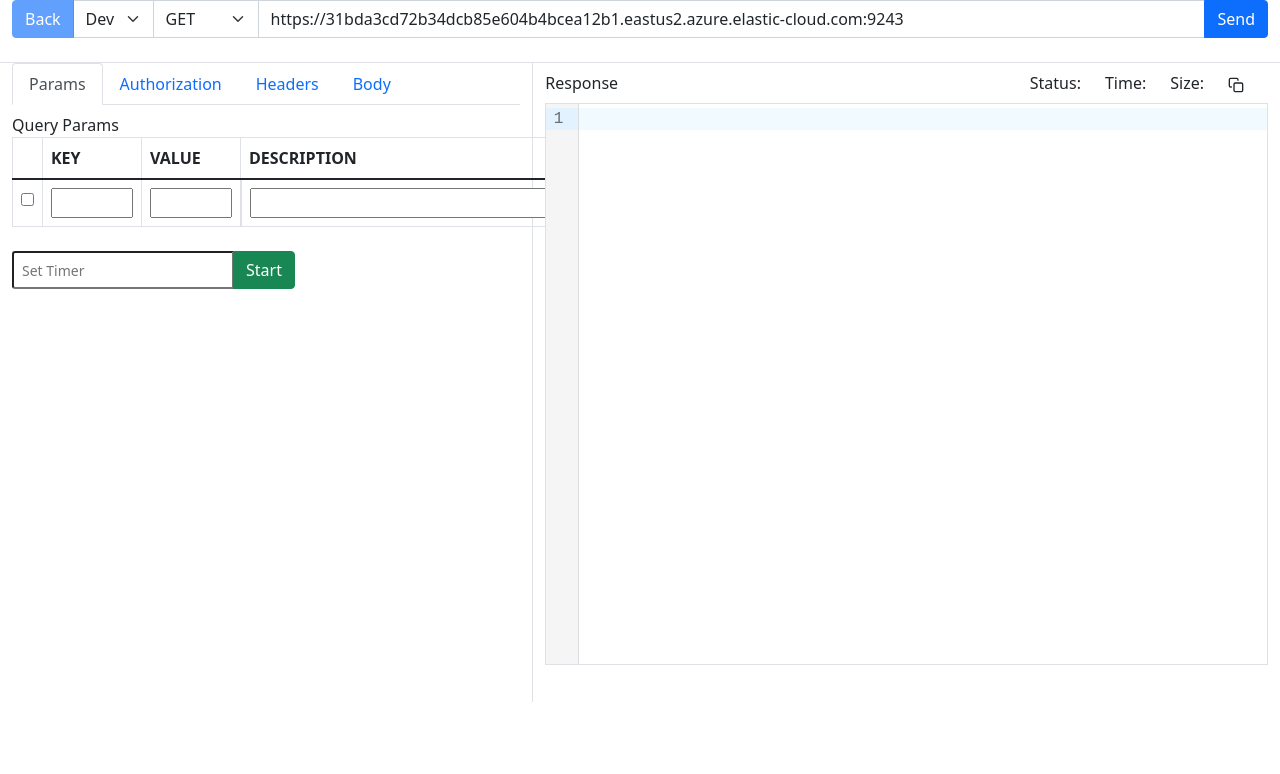
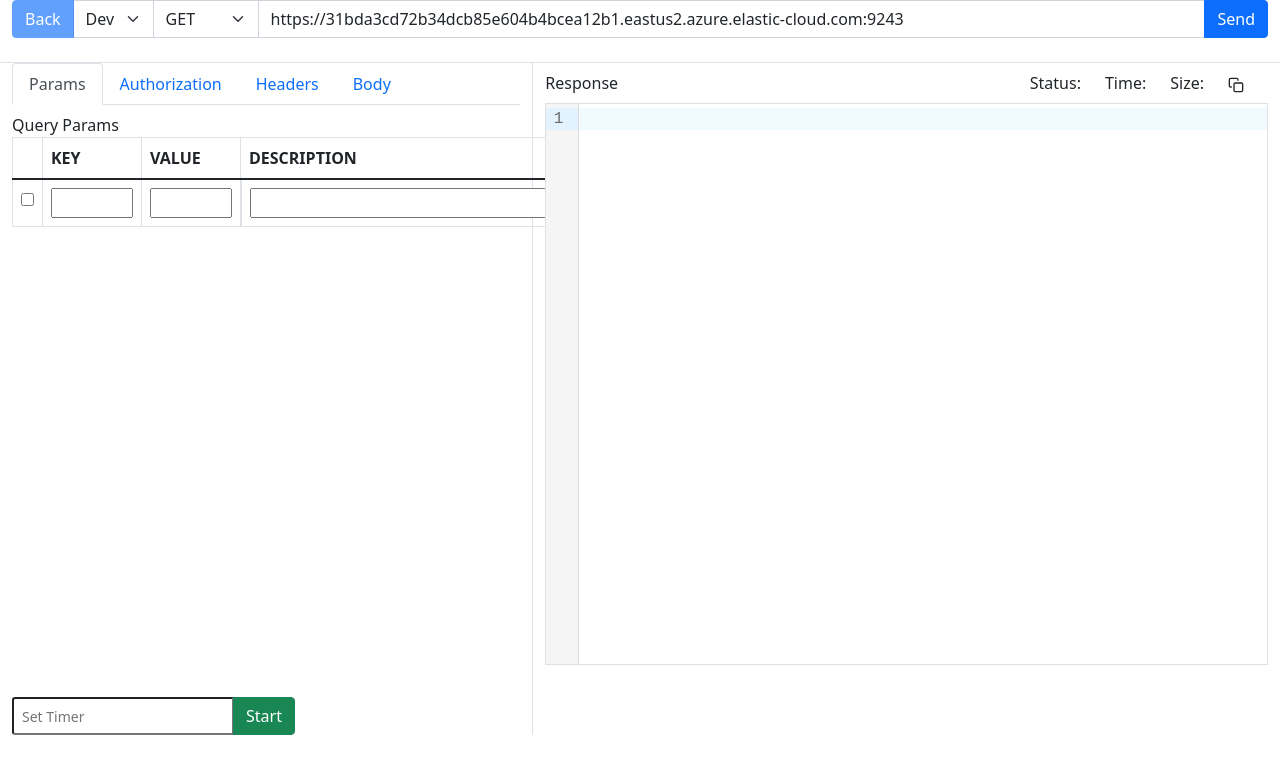
Before and after one commit to KRISHNANGIT/els, a React (Create React App) app in the folder elastic-search/: page / in a window 1280 px wide. Both pictures are taken after a click on the button "Params". Shown: the top 774 px of the page. Built offline with nearby package versions, Linux system fonts and the light colour scheme.

Commit message:
request div heights

```diff
--- a/elastic-search/src/Body.js
+++ b/elastic-search/src/Body.js
@@ -15,7 +15,7 @@ function Body({ reqValue, setReqValue }) {
     }, 1000)
   }
   return (
-    <>
+    <div style={{"height":"70vh"}}>
       <nav className="navbar">
         <div>
           <select className="selectpicker p-1">
@@ -52,7 +52,7 @@ function Body({ reqValue, setReqValue }) {
           }}
         />
       </div>
-    </>
+    </div>
   );
 }
 
--- a/elastic-search/src/Headers.js
+++ b/elastic-search/src/Headers.js
@@ -3,7 +3,7 @@ import React from "react";
 function Headers({ auth }) {
   const { username: USERNAME, password: PASSWORD } = auth;
   return (
-    <div className="inner">
+    <div className="inner" style={{"height": "70vh"}}>
       <p className="mt-2 mb-0 content">Headers</p>
       <table className="table table-bordered m-0">
         <thead>
--- a/elastic-search/src/Params.js
+++ b/elastic-search/src/Params.js
@@ -45,7 +45,7 @@ function Params({ qpList, setQpList, queryParam, url, setUrl }) {
   };
 
   const handleCheck = (index) => {
-    console.log({ hCINdex: index });
+    // console.log({ hCINdex: index });
     let rows = [...qpList];
     rows[index].checked = !rows[index].checked;
     addQueryParam(rows);
@@ -55,7 +55,7 @@ function Params({ qpList, setQpList, queryParam, url, setUrl }) {
 
   console.log(qpList);
   return (
-    <>
+    <div style={{"height":"70vh"}}>
       <p className="mt-2 mb-0">Query Params</p>
       <table className="table table-bordered m-0">
         <thead>
@@ -119,7 +119,7 @@ function Params({ qpList, setQpList, queryParam, url, setUrl }) {
           })}
         </tbody>
       </table>
-    </>
+    </div>
   );
 }
 
```
